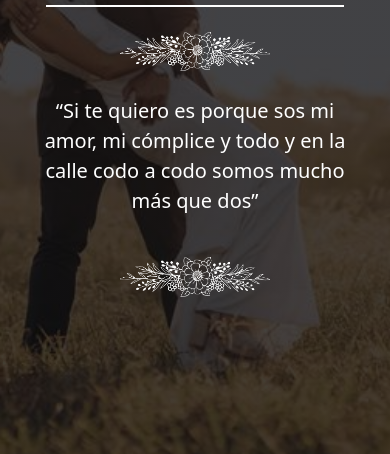
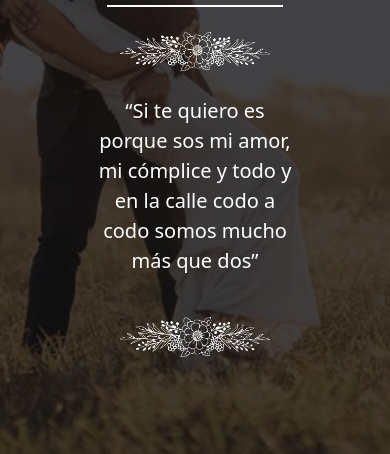
Before and after one commit to Casamiento-Ivan-Caro/Invitacion, a plain HTML site: page index.html in a window 390 px wide. Shown: the part 390-844 px from the top of the page. Drawn offline with nearby package versions, Linux system fonts and the light colour scheme; files that its build step writes are made by us from their sources; files whose address does not match are found by name.

Commit message:
Update style.css

```diff
--- a/style.css
+++ b/style.css
@@ -109,9 +109,7 @@ span.amper {
 
 
 
-  .info {
-    width: 85%; /* Reducir el ancho del contenedor .info */
-  }
+
 
   span.fecha {
     font-size: 30px;
```
